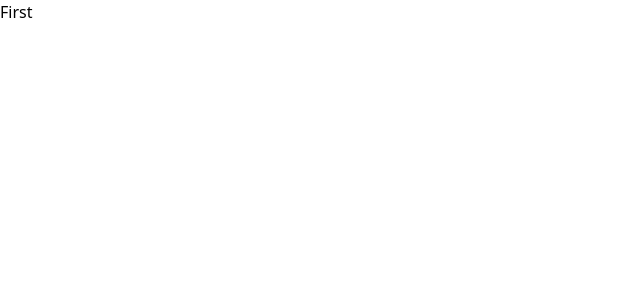
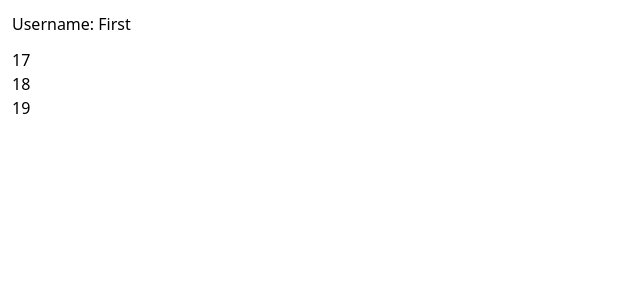
Before and after one commit to soAcademy/workshop-state-and-event, a React (Create React App) app: page /about in a window 1280 px wide. Shown: the top 300 px of the page, without its empty margins (0-640 px from the left). Built offline with nearby package versions, Linux system fonts and the light colour scheme.

Commit message:
feat: localstorage2

```diff
--- a/src/App.js
+++ b/src/App.js
@@ -7,12 +7,13 @@
 // import ToDoList3 from "./ToDoListAnswers/ToDoList3";
 // import ToDoList4 from "./ToDoListAnswers/ToDoList4";
 import LocalStorage1 from "./LocalStorages/LocalStorage1";
+import LocalStorage2 from "./LocalStorages/LocalStorage2";
 
 const App = () => {
   return (
     <>
       <LocalStorage1 />
-      {/* <LocalStorage2 /> */}
+      <LocalStorage2 />
       {/* <LocalStorage3 /> */}
       {/* <LocalStorage4 /> */}
       {/* <ToDoList1 /> */}
--- a/src/LocalStorages/LocalStorage1.js
+++ b/src/LocalStorages/LocalStorage1.js
@@ -3,7 +3,11 @@ const LocalStorage1 = () => {
 
   const username = localStorage.getItem("username");
 
-  return <div>{username}</div>;
+  return (
+    <div className="m-3">
+      <p>Username: {username}</p>
+    </div>
+  );
 };
 
 export default LocalStorage1;
--- /dev/null
+++ b/src/LocalStorages/LocalStorage2.js
@@ -0,0 +1,15 @@
+const LocalStorage2 = () => {
+  localStorage.setItem("number", 14);
+
+  const number = localStorage.getItem("number");
+
+  return (
+    <div className="m-3">
+      <p>{Number(number) + 3}</p>
+      <p>{Number(number) + 4}</p>
+      <p>{Number(number) + 5}</p>
+    </div>
+  );
+};
+
+export default LocalStorage2;
```
Also changed, not shown: src/App1.js (+0 -45 lines), src/App2.js (added, +44 -0 lines), src/LocalStorages/LocalStorage3.js (added), src/LocalStorages/LocalStorage4.js (added).
